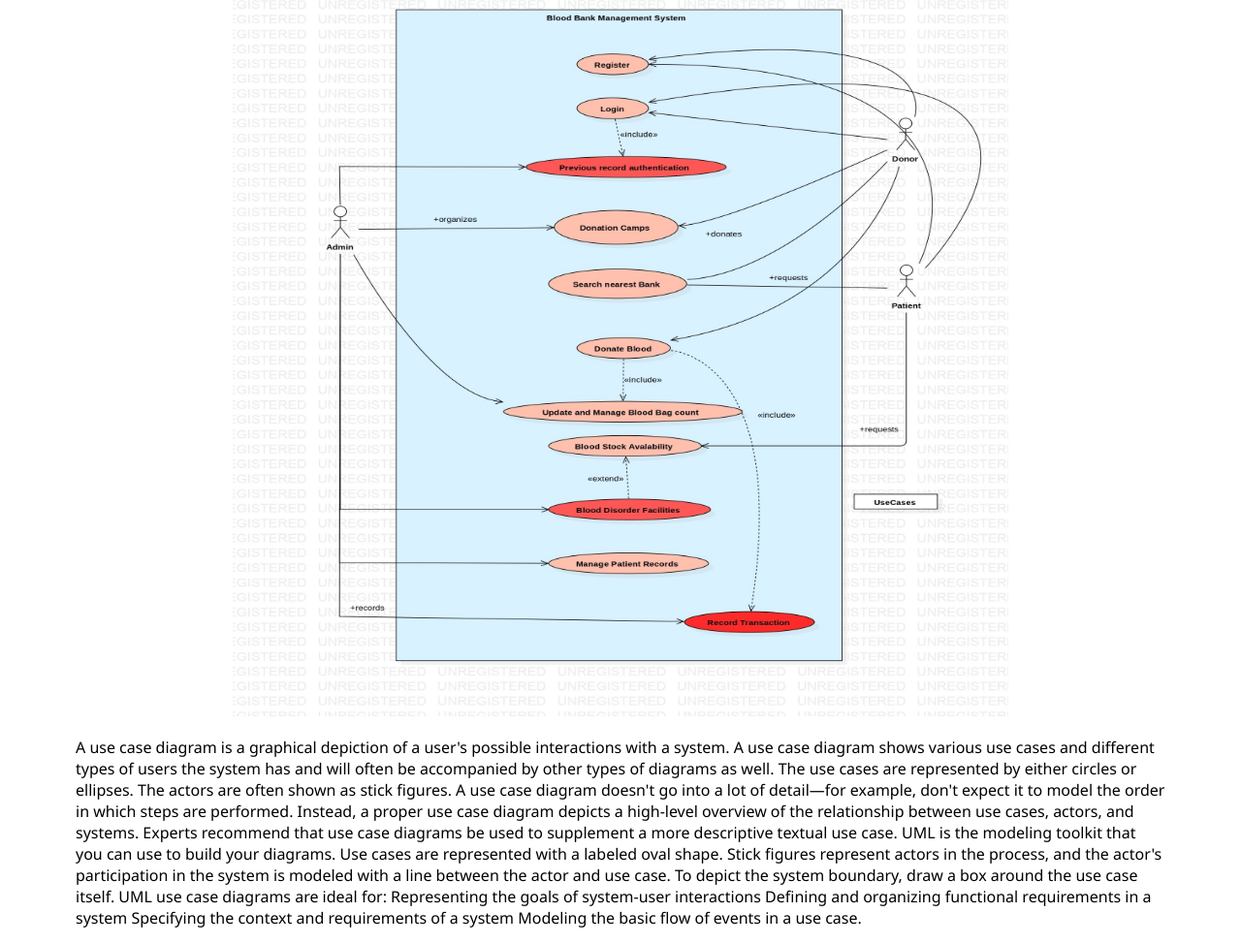
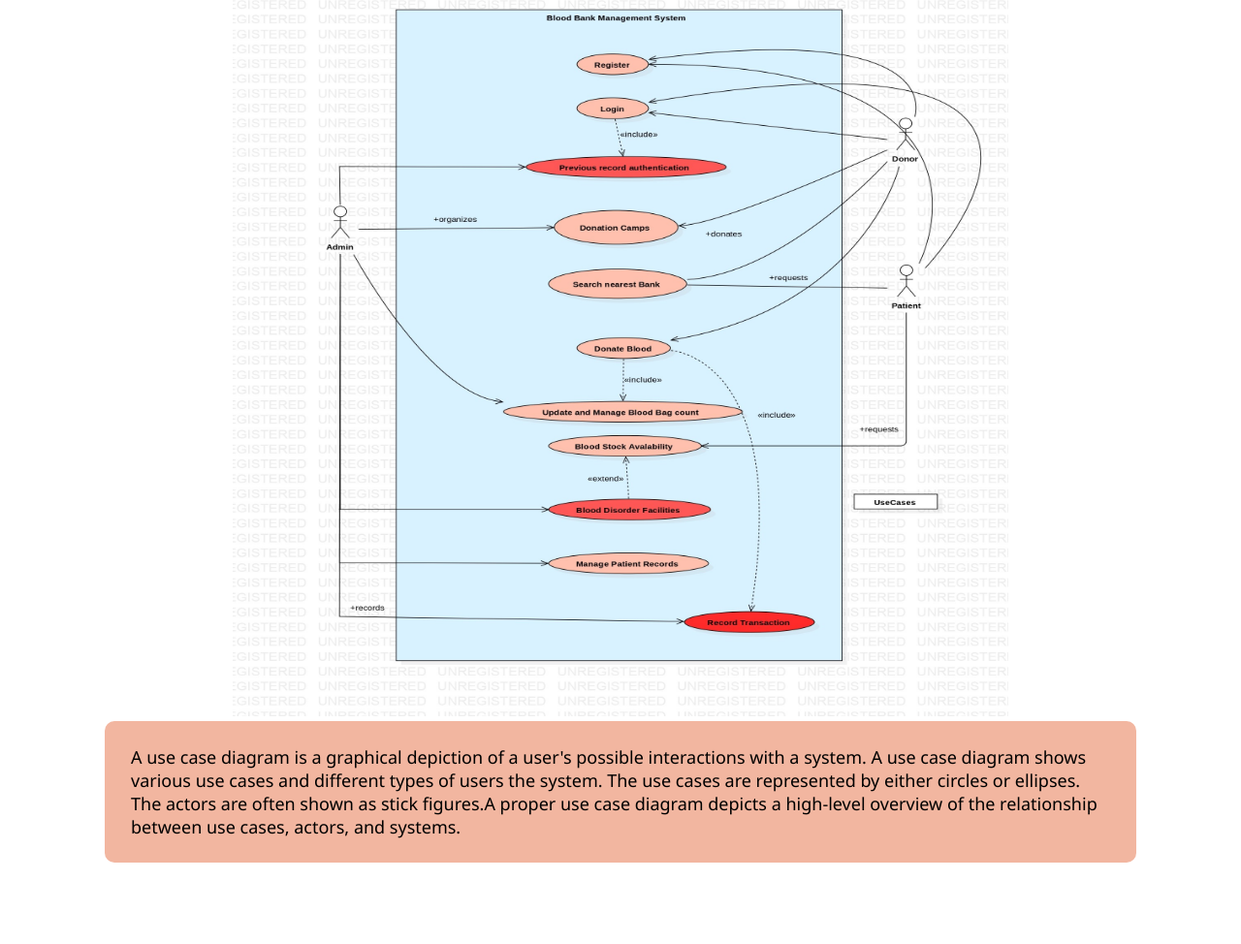
Before and after one commit to Samruddhi201201/SE_LAB, a plain HTML site: page usecase.html in a window 1280 px wide. Shown: the part 147-1121 px from the top of the page at 97% size. After the commit the page ends 1045 px from the top, so only its background shows below. Drawn offline with Linux system fonts and the light colour scheme.

Commit message:
updated usecase.html

```diff
--- a/usecase.html
+++ b/usecase.html
@@ -11,37 +11,34 @@
         width: 800px;
       }
       p {
-        padding-left: 70px;
-        padding-right: 70px;
-        font-size: medium;
+        padding-left: 20px;
+        padding-right: 20px;
+        font-size: large;
       }
       body {
         font-family: "Segoe UI", Tahoma, Geneva, Verdana, sans-serif;
+      }
+      .outer{
+          background-color: #F2B6A0;
+          margin-left: 100px;
+          margin-right: 100px;
+          padding: 7px;
+          border-radius: 10px;
       }
     </style>
   </head>
   <body>
     <center><h1>Use Case Diagram</h1></center>
     <center><img src="usecase.jpg" alt="Use case diagram" /></center>
-    <p>
+   <div class="outer">
+     <p>
       A use case diagram is a graphical depiction of a user's possible
       interactions with a system. A use case diagram shows various use cases and
-      different types of users the system has and will often be accompanied by
-      other types of diagrams as well. The use cases are represented by either
-      circles or ellipses. The actors are often shown as stick figures. A use
-      case diagram doesn't go into a lot of detail—for example, don't expect it
-      to model the order in which steps are performed. Instead, a proper use
+      different types of users the system. The use cases are represented by either
+      circles or ellipses. The actors are often shown as stick figures.A proper use
       case diagram depicts a high-level overview of the relationship between use
-      cases, actors, and systems. Experts recommend that use case diagrams be
-      used to supplement a more descriptive textual use case. UML is the
-      modeling toolkit that you can use to build your diagrams. Use cases are
-      represented with a labeled oval shape. Stick figures represent actors in
-      the process, and the actor's participation in the system is modeled with a
-      line between the actor and use case. To depict the system boundary, draw a
-      box around the use case itself. UML use case diagrams are ideal for:
-      Representing the goals of system-user interactions Defining and organizing
-      functional requirements in a system Specifying the context and
-      requirements of a system Modeling the basic flow of events in a use case.
+      cases, actors, and systems.
     </p>
+   </div>
   </body>
 </html>
```
